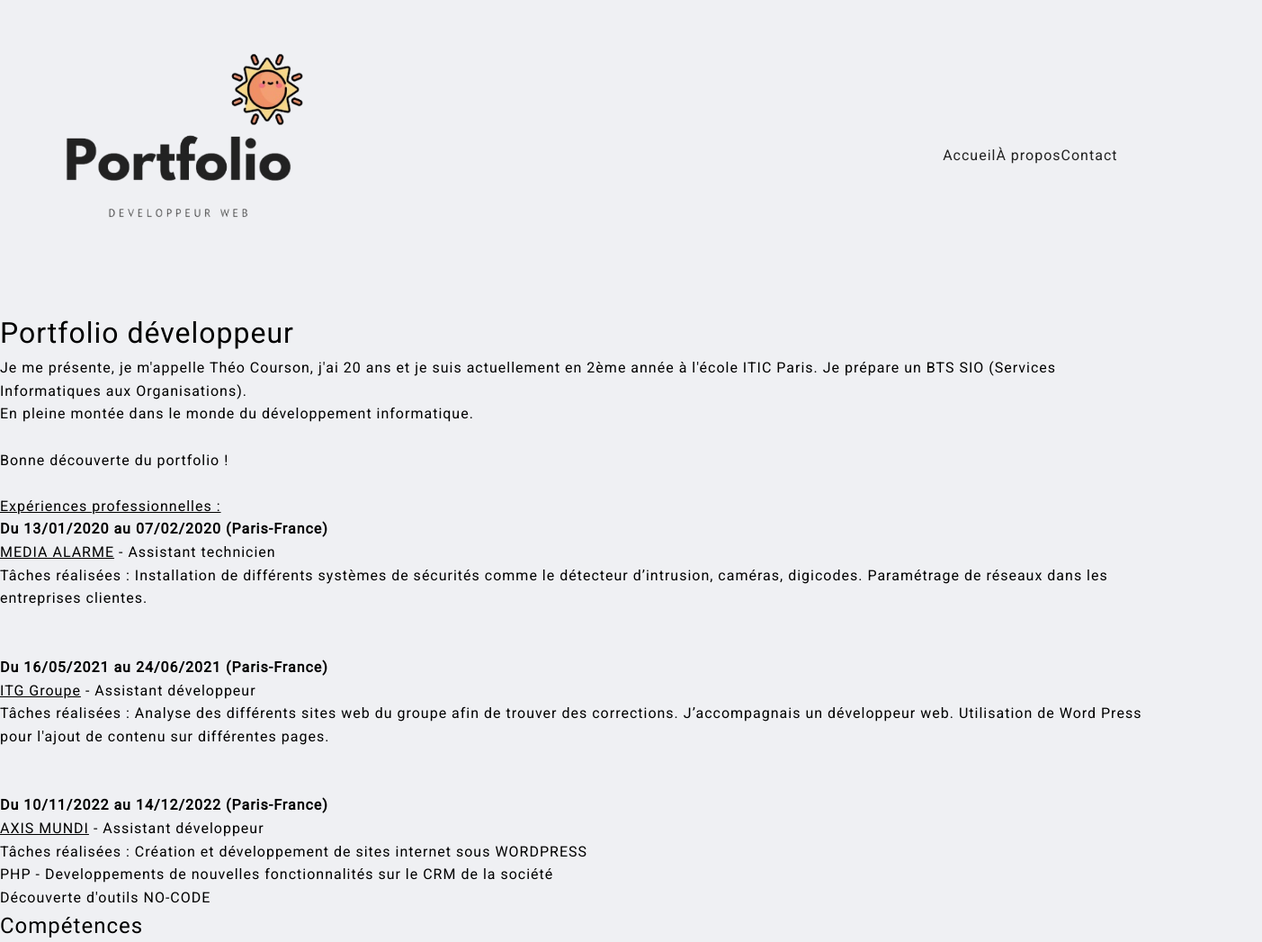
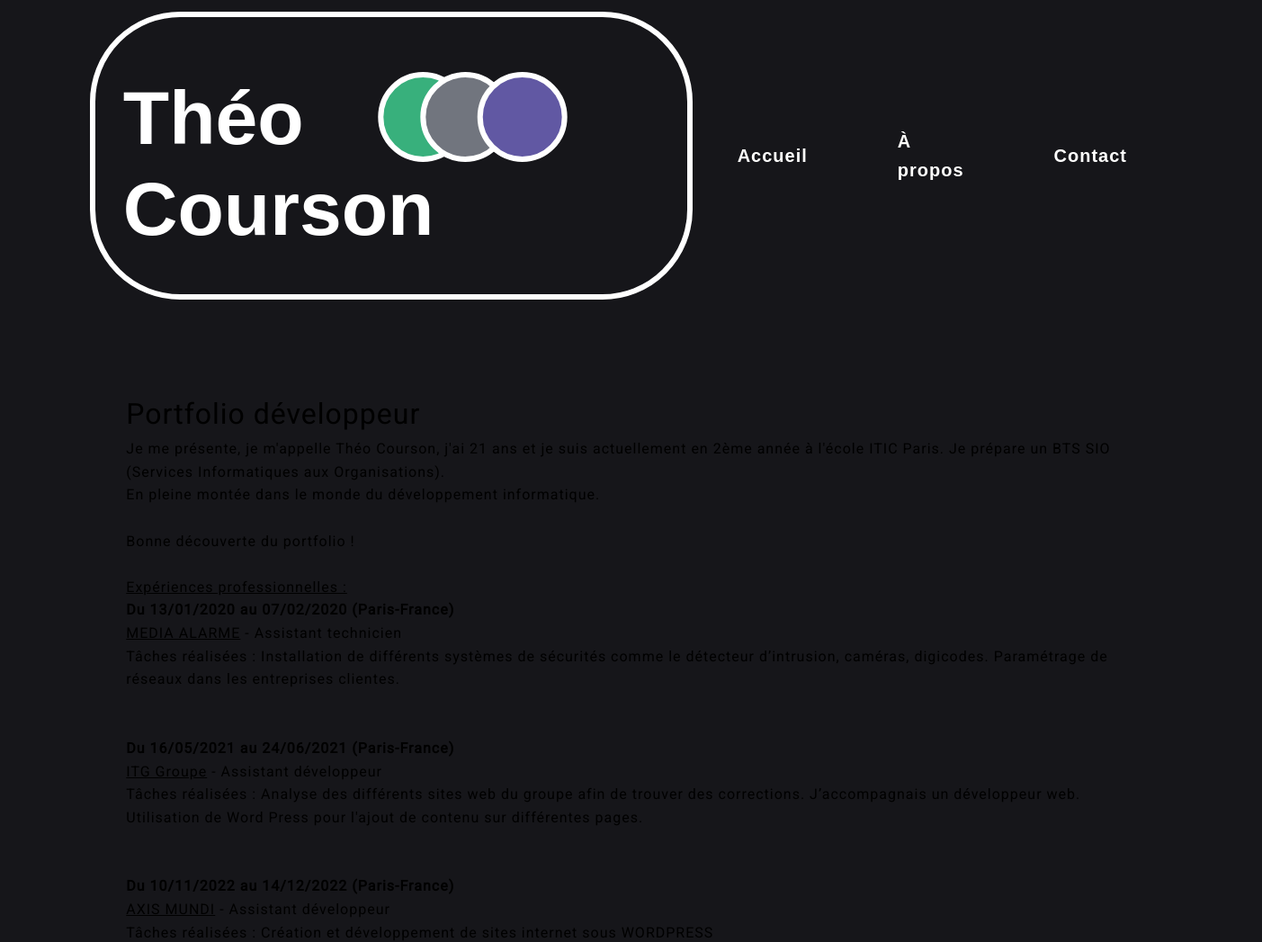
Before and after one commit to TheoCou/portfolio_web, a plain HTML site: page index.html in a window 1280 px wide. Shown: the top 1047 px of the page at 90% size, 1403 px wide, since content can reach past the window. Drawn offline with Linux system fonts and the light colour scheme.

Commit message:
new file:   asset/logotc.svg 	modified:   css/main.css 	modified:   index.html

```diff
--- a/css/main.css
+++ b/css/main.css
@@ -6,7 +6,7 @@ html {
 
 body {
     font: 1.6rem 'Roboto', sans-serif;
-    background-color: #eff0f3;
+    background-color: #16161a;
     margin: 0;
     line-height: 1.6;
     letter-spacing: .1rem;
@@ -23,8 +23,7 @@ h1,
 h2,
 h3,
 p,
-ul,
-ol {
+ul {
     padding: 0;
     margin: 0;
     list-style-type: none;
@@ -33,7 +32,11 @@ ol {
 
 a {
     text-decoration: none;
-    color: #222;
+    color: #fffffe;
+    font-family: Arial, Helvetica, sans-serif;
+    font-size: larger;
+    font-weight: bold;
+    font-size: 2rem;
 }
 
 button,
@@ -52,7 +55,7 @@ header {
     display: flex;
     justify-content: space-between;
     align-items: center;
-    padding: 1.25rem 3.75rem;
+    padding: 1.25rem 10rem;
 }
 
 header ul {
@@ -64,7 +67,9 @@ header ul {
 
 header ul li {
     position: relative;
+    margin: 5rem;
     list-style: none;
+
 }
 
 header ul li a {
@@ -72,6 +77,12 @@ header ul li a {
     position: relative;
 }
 
+.margin_content_main {
+
+    padding: 9rem 10% 0 10%;
+}
+
+
 footer {
     text-align: center;
     padding: 3.5rem 0 3.5rem 0;
--- a/index.html
+++ b/index.html
@@ -15,7 +15,7 @@
 
     <header>
 
-        <img src="./asset/logo_portfolio.png" alt="logo portfolio" loading="lazy">
+        <img src="./asset/logotc.svg" alt="logo portfolio" loading="lazy">
 
         <nav class="menu">
 
@@ -39,7 +39,7 @@
 
                 <h1>Portfolio développeur</h1>
 
-                <p class="pres_text">Je me présente, je m'appelle Théo Courson, j'ai 20 ans et je suis actuellement en
+                <p class="pres_text">Je me présente, je m'appelle Théo Courson, j'ai 21 ans et je suis actuellement en
                     2ème
                     année à l'école ITIC Paris. Je prépare un BTS SIO (Services Informatiques aux Organisations).<br>
                     En pleine montée dans le monde du développement informatique.<br><br>
```
Also changed, not shown: asset/logotc.svg (added).
